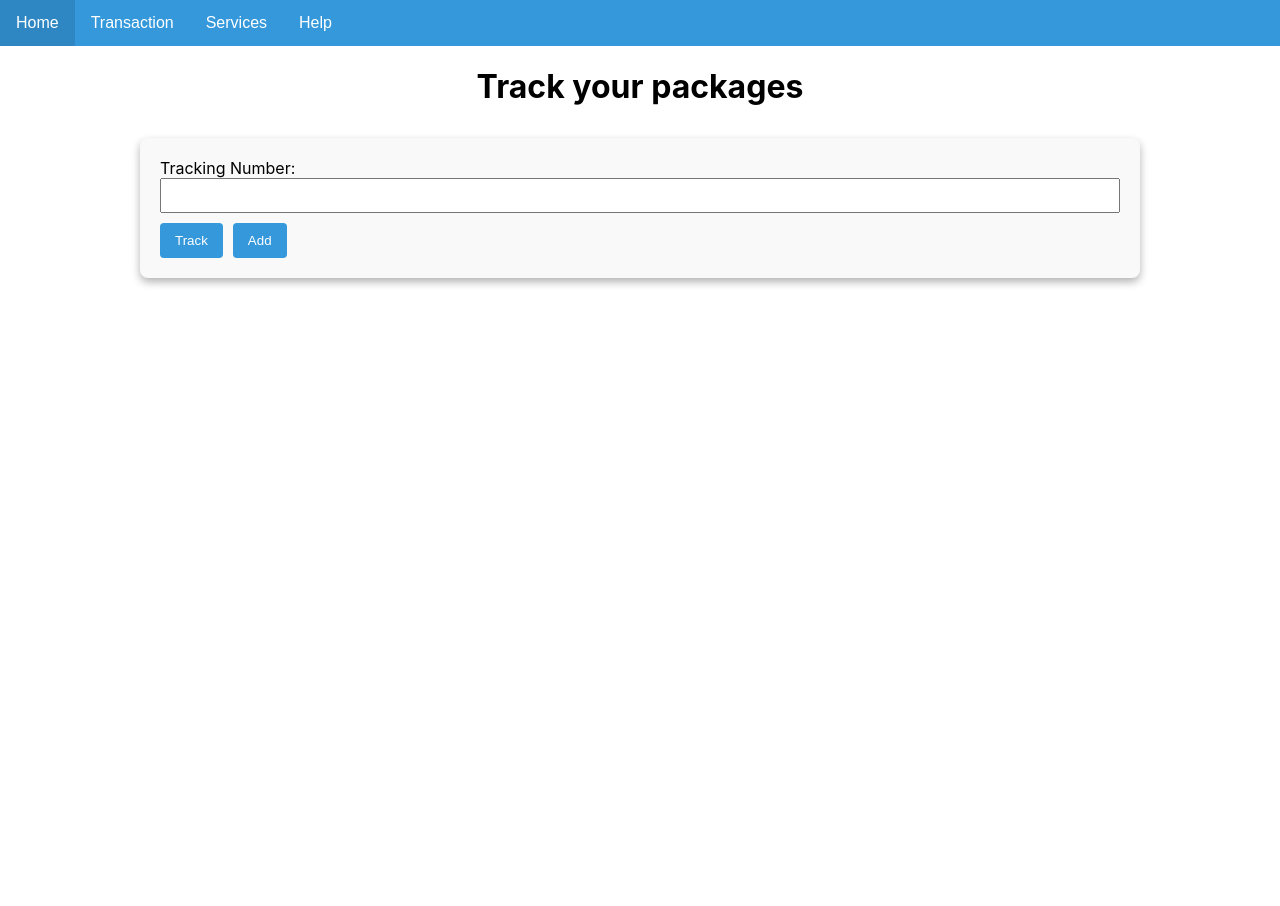
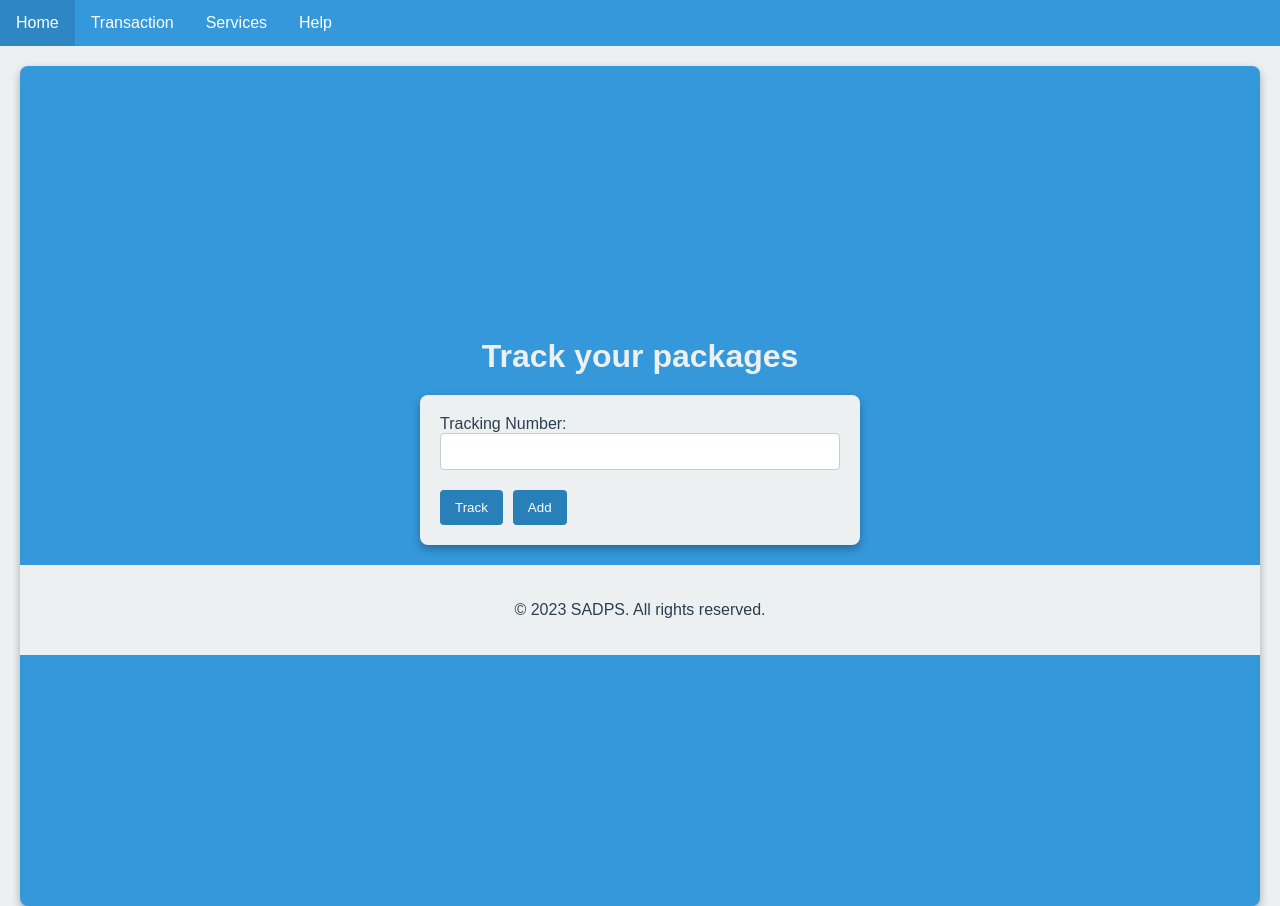
Before and after one commit to arcvelit/SADPS, a React (Create React App) app in the folder sadps-app/: page /get-tracking-updates in a window 1280 px wide. Before the commit the page ends 800 px from the top, so only its background shows below. Built offline with nearby package versions, Linux system fonts and the light colour scheme.

Commit message:
modified css for tracking page
:100:

```diff
--- a/sadps-app/src/components/Deliveries/Customer/GetTrackingUpdates.js
+++ b/sadps-app/src/components/Deliveries/Customer/GetTrackingUpdates.js
@@ -5,11 +5,14 @@ function GetTrackingUpdates(){
 const [trackingNumber, setTrackingNumber] = useState('');
 const [status, setStatus] = useState('');
 const [location, setLocation] = useState('');
+const [shipmentDate, setShipmentDate] = useState('');
+const [facilityArrivalDate, setFacilityArrivalDate] = useState('');
+const [deliveryStartDate, setDeliveryStartDate] = useState('');
 
 const mockData = [
-   { trackingNumber: 'SADPS-123', status: 'Delivered', location: 'New York, NY' },
-   { trackingNumber: 'SADPS-456', status: 'In Transit', location: 'Los Angeles, CA' },
-   { trackingNumber: 'SADPS-789', status: 'Delivered', location: 'Chicago, IL' },
+  { trackingNumber: 'SADPS-123', status: 'Delivered', location: 'New York, NY', shipmentDate: '2023-03-15', facilityArrivalDate: '2023-03-17', deliveryStartDate: '2023-03-18' },
+  { trackingNumber: 'SADPS-456', status: 'In Transit', location: 'Los Angeles, CA', shipmentDate: '2023-03-10', facilityArrivalDate: '2023-03-13', deliveryStartDate: '2023-03-14' },
+  { trackingNumber: 'SADPS-789', status: 'Delivered', location: 'Chicago, IL', shipmentDate: '2023-03-12', facilityArrivalDate: '2023-03-14', deliveryStartDate: '2023-03-15' },
 ];
 
 const handleSubmit = (e) => {
@@ -18,6 +21,9 @@ const handleSubmit = (e) => {
     if (trackingInfo) {
       setStatus(trackingInfo.status);
       setLocation(trackingInfo.location);
+      setShipmentDate(trackingInfo.shipmentDate);
+      setFacilityArrivalDate(trackingInfo.facilityArrivalDate);
+      setDeliveryStartDate(trackingInfo.deliveryStartDate);
     } else {
       setStatus('Invalid Tracking Number');
       setLocation('');
@@ -45,13 +51,18 @@ return (
              <div className='status'>
                <h3>Status: {status}</h3>
                {location && <p>Location: {location}</p>}
+               {shipmentDate && <p>Shipment Date: {shipmentDate}</p>}
+               {facilityArrivalDate && <p>Facility Arrival Date: {facilityArrivalDate}</p>}
+               {deliveryStartDate && <p>Delivery Start Date: {deliveryStartDate}</p>}
              </div>
            </div>
         </div>
       )}
+      <footer className='footer'>
+      <p>© 2023 SADPS. All rights reserved.</p>
+      </footer>
     </div>
 );
 };
 
-
 export default GetTrackingUpdates;
--- a/sadps-app/src/components/Deliveries/Customer/Style/Tracking.css
+++ b/sadps-app/src/components/Deliveries/Customer/Style/Tracking.css
@@ -1,16 +1,37 @@
-.container {
+
+
+body {
+  font-family: 'Arial', sans-serif;
   margin: 0;
   padding: 0;
+  background-color: #ecf0f1;
+  min-height: 100vh;
+ }
+
+ .container {
   display: flex;
   flex-direction: column;
   align-items: center;
   justify-content: center;
+  background-color: #3498db;
+  color: #ecf0f1;
+  padding: 20px;
+  margin: 20px;
+  border-radius: 8px;
+  box-shadow: 0 4px 8px rgba(0, 0, 0, 0.3);
+  min-height: 100vh;
  }
 
+
+ h1 {
+  margin-bottom: 20px;
+ }
+
+ /* Tracking Form Styles */
  .tracking-form {
-    width: 75%;
-    background-color: #f9f9f9;
-    margin: 10px;
+  width: 100%;
+  max-width: 400px;
+  background-color: #ecf0f1;
   padding: 20px;
   border-radius: 8px;
   box-shadow: 0 4px 8px rgba(0, 0, 0, 0.3);
@@ -19,54 +40,66 @@
  .tracking-form label {
   display: block;
   margin-bottom: 10px;
+  color: #2c3e50;
  }
 
  .tracking-form input {
   display: block;
   width: 100%;
-    padding: 8px;
+  padding: 10px;
   box-sizing: border-box;
+  margin-bottom: 10px;
+  border: 1px solid #cccccc;
+  border-radius: 4px;
  }
 
  .tracking-form button {
-    background-color: #3498db;
+  background-color: #2980b9;
   color: #fff;
   padding: 10px 15px;
-    margin-right: 10px;
   border: none;
   border-radius: 4px;
   cursor: pointer;
+  margin-right: 10px;
+  margin-top: 10px;
  }
 
-  button:hover {
-    background-color: #2980b9; /* Change the background color on hover */
+ .tracking-form button:hover {
+  background-color: #3498db;
  }
 
+ /* Status Box Styles */
  .status-box {
-    background-color: #f9f9f9;
+  background-color: #ecf0f1;
   padding: 20px;
-    width: 50%;
+  width: 100%;
   border-radius: 8px;
   box-shadow: 0 4px 8px rgba(0, 0, 0, 0.2);
-    display: flex;
-    align-items: flex-start; /* Align items to the start (left) */
+  margin-top: 20px;
+ }
+
+ .status h3,
+ .status p {
+  margin: 0;
+  color: #2c3e50;
+ }
+
+ /* Additional Styles */
+ .status-description {
+  font-size: 14px;
+  margin-top: 10px;
  }
 
  .status-collection {
-    display: block;
+  display: flex;
   flex-direction: column;
+  gap: 10px;
  }
-
-  .status {
-    text-align: left; /* Align text within the status to the left */
-    margin-bottom: 10px; /* Add margin between each status item */
+ .footer {
+  width: 100%;
+  background-color: #ecf0f1;
+  padding: 20px;
+  margin-top: 20px;
+  text-align: center;
+  color: #2c3e50;
  }
-
-  /* Additional styling for better presentation */
-  .status h3 {
-    margin: 0; /* Remove default margin on h3 */
-  }
-
-  .status p {
-    margin: 0; /* Remove default margin on p */
-  }
```
Lines whose indentation alone changed are shown as unchanged.
